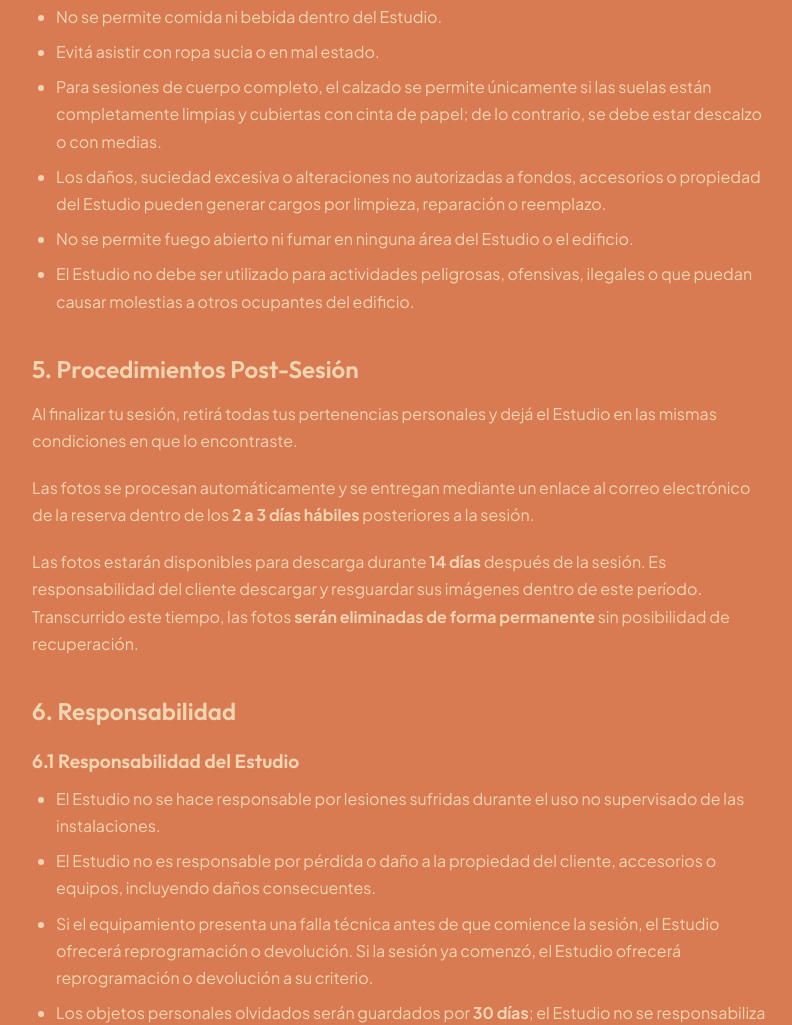
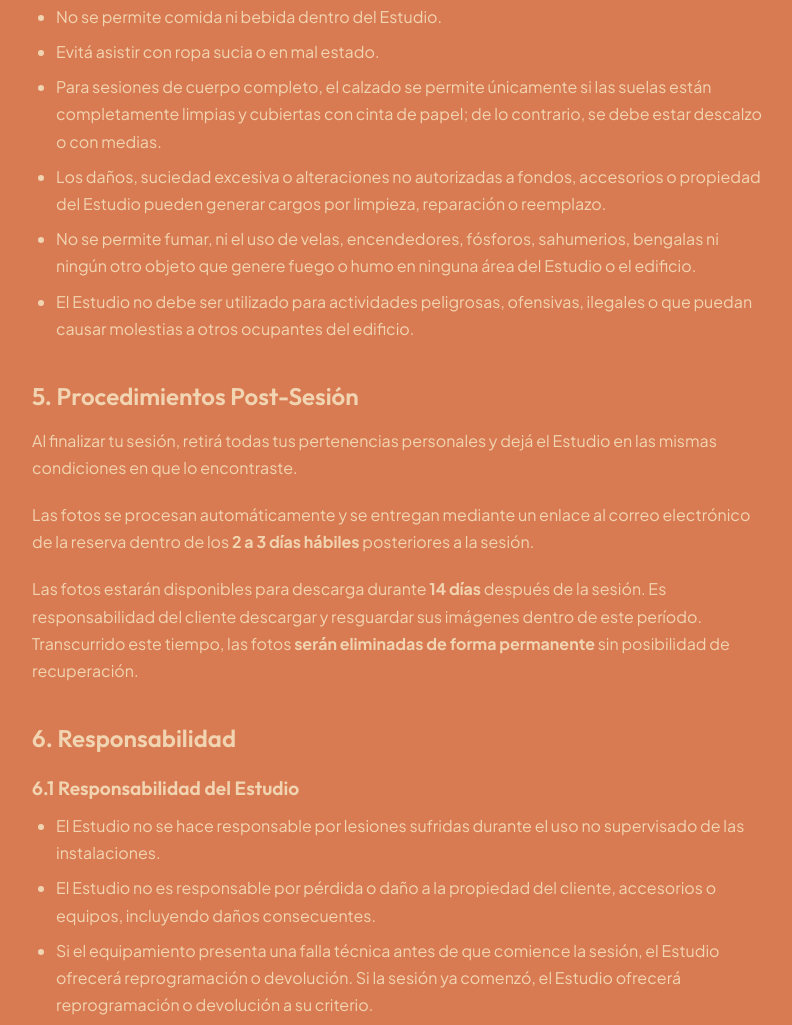
Before and after one commit to erikladstatter95-svg/wink-studio, a plain HTML site: page terminos-y-servicios.html in a window 1280 px wide. Shown: the part 1562-2587 px from the top of the page, without its empty margins (240-1032 px from the left). Drawn offline with nearby package versions, Linux system fonts and the light colour scheme; a web font is replaced by a local one.

Commit message:
fix: Especificar prohibiciones de fuego con ejemplos concretos

```diff
--- a/terminos-y-servicios.html
+++ b/terminos-y-servicios.html
@@ -107,7 +107,7 @@
       <li>Evitá asistir con ropa sucia o en mal estado.</li>
       <li>Para sesiones de cuerpo completo, el calzado se permite únicamente si las suelas están completamente limpias y cubiertas con cinta de papel; de lo contrario, se debe estar descalzo o con medias.</li>
       <li>Los daños, suciedad excesiva o alteraciones no autorizadas a fondos, accesorios o propiedad del Estudio pueden generar cargos por limpieza, reparación o reemplazo.</li>
-      <li>No se permite fuego abierto ni fumar en ninguna área del Estudio o el edificio.</li>
+      <li>No se permite fumar, ni el uso de velas, encendedores, fósforos, sahumerios, bengalas ni ningún otro objeto que genere fuego o humo en ninguna área del Estudio o el edificio.</li>
       <li>El Estudio no debe ser utilizado para actividades peligrosas, ofensivas, ilegales o que puedan causar molestias a otros ocupantes del edificio.</li>
     </ul>
 
```
